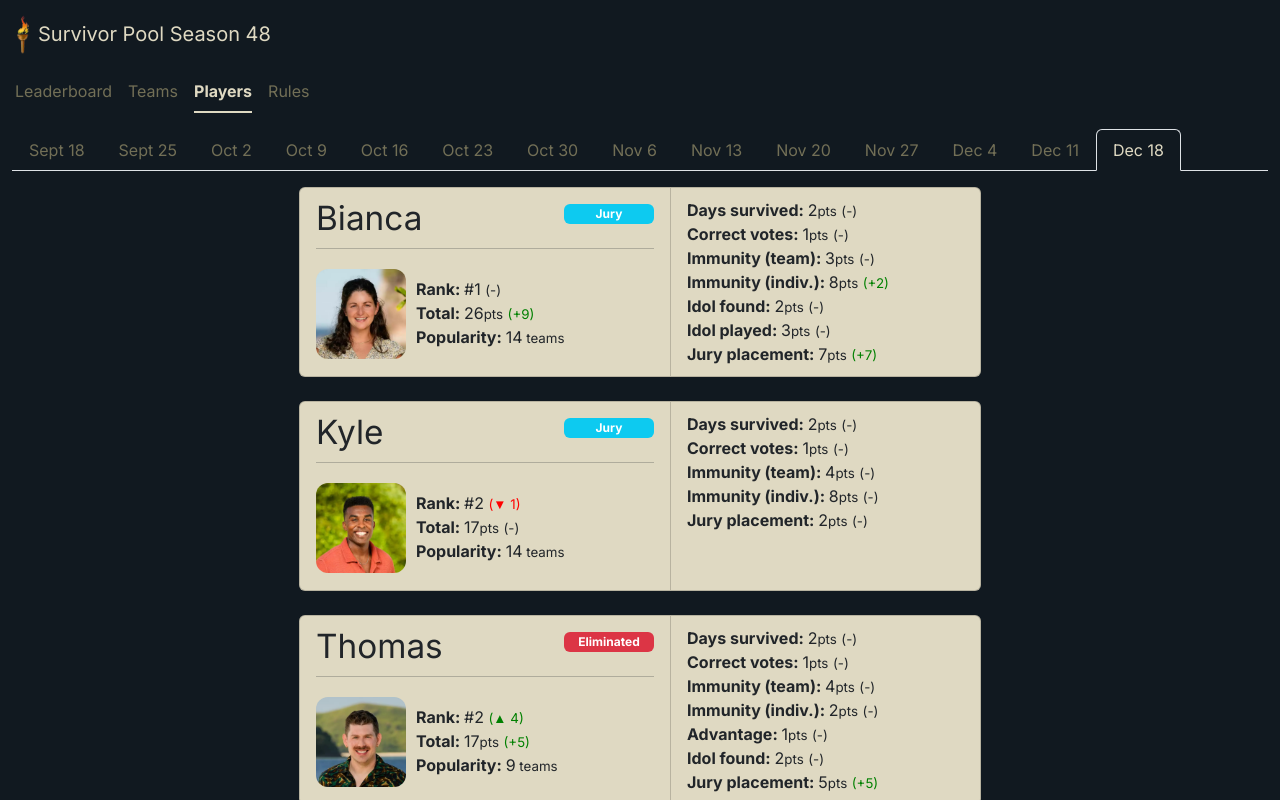
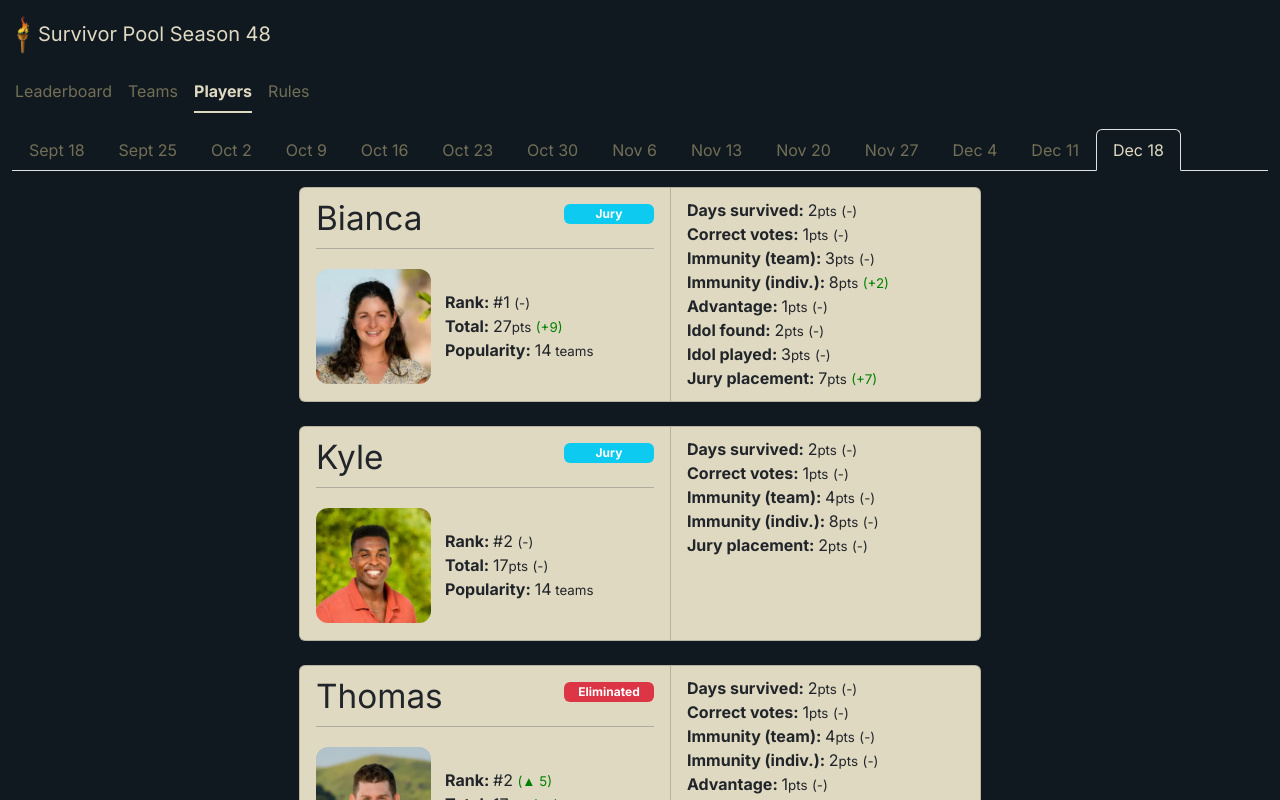
Before and after one commit to mspensieri/survivor-48, a Next.js app: page / in a window 1280 px wide. Both pictures are taken after a click on the tab "Players". Shown: the top 800 px of the page. Built offline with nearby package versions, Linux system fonts and the light colour scheme.

Commit message:
Rachel-proof the players page design

```diff
--- a/src/app/components/scores.tsx
+++ b/src/app/components/scores.tsx
@@ -36,8 +36,8 @@
   },
   details: {
     position: "absolute",
-    top: "65px",
-    left: "116px",
+    top: "78px",
+    left: "145px",
   },
   hr: {
     margin: "16px",
@@ -256,8 +256,8 @@
                         <img
                           src={`${thisWeekScore.player.name.toLowerCase()}.jpg`}
                           alt={thisWeekScore.player.name}
-                          width={90}
-                          height={90}
+                          width={115}
+                          height={115}
                           style={styles.avatar}
                         ></img>
                         <div style={styles.details}>
--- a/src/app/data/weeks.ts
+++ b/src/app/data/weeks.ts
@@ -138,7 +138,7 @@
   },
   {
     KYLE: { placement: 2 },
-    BIANCA: { individualImmunity: 2 },
+    BIANCA: { advantage: 1, individualImmunity: 2 },
   },
   {
     BIANCA: { individualImmunity: 2 },
```
Also changed, not shown: src/app/globals.css.
